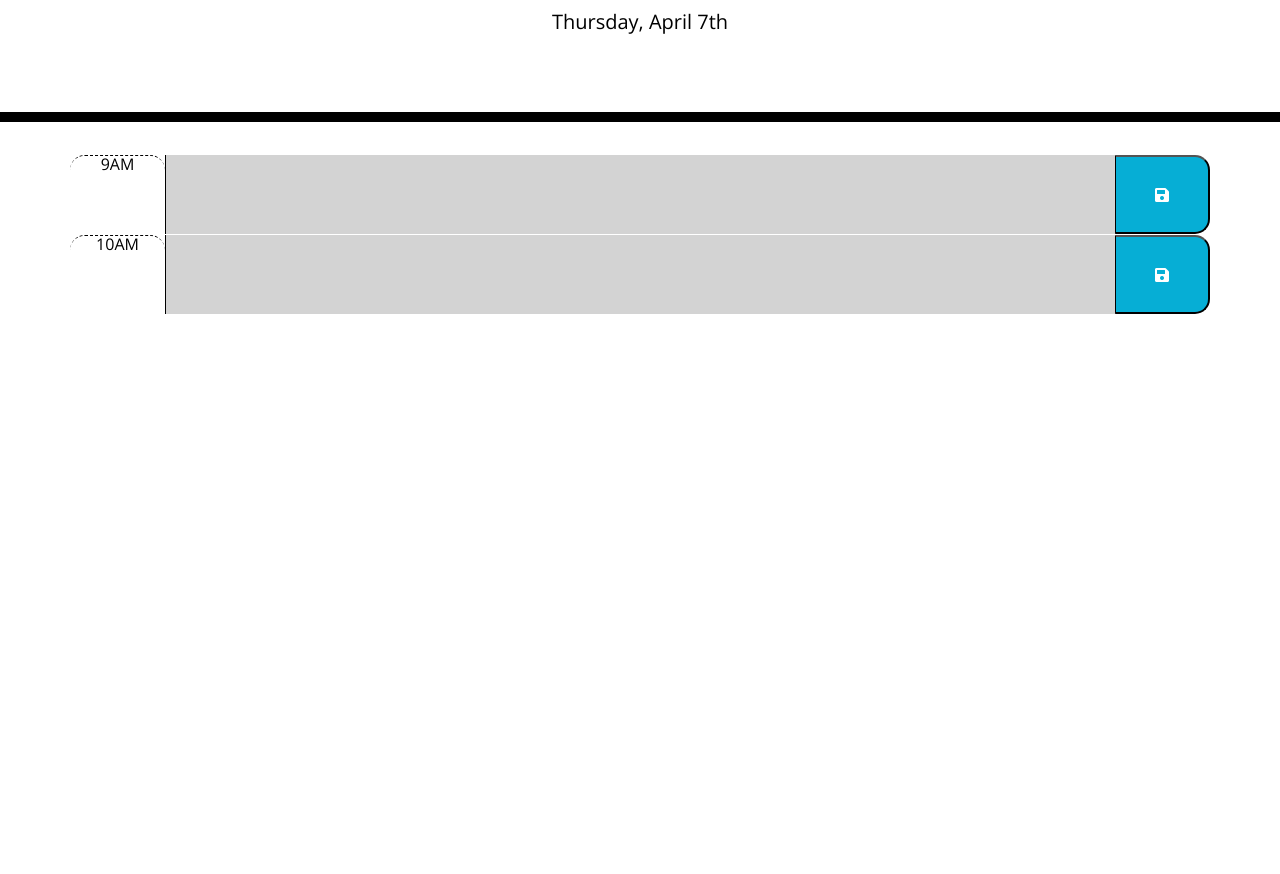
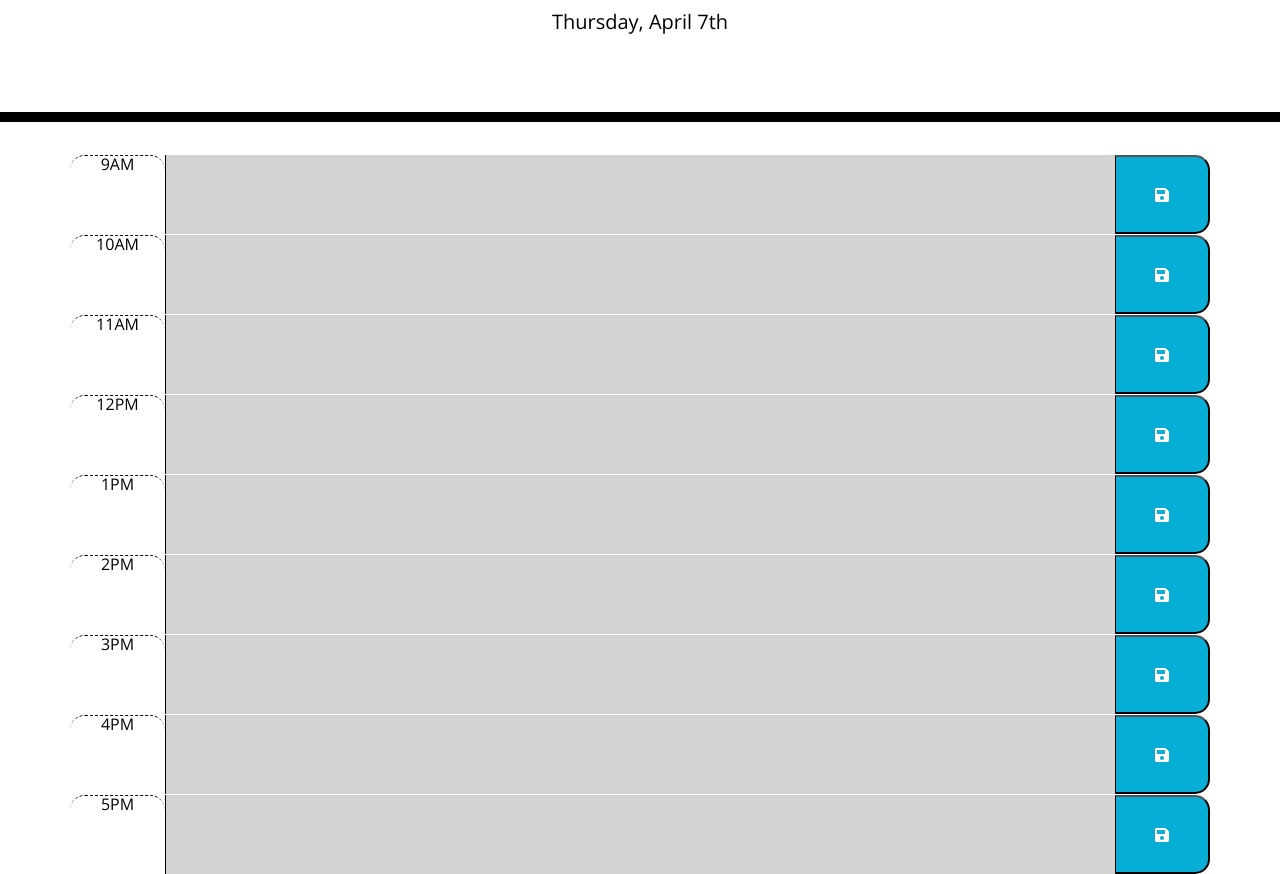
Before and after one commit to lindybriggs/Work-Day-Scheduler, a plain HTML site: page index.html in a window 1280 px wide. Shown: the part 182-1056 px from the top of the page. Before the commit the page ends 800 px from the top, so only its background shows below. Drawn offline with nearby package versions, Linux system fonts and the light colour scheme.

Commit message:
comments added to script. readme updated, except for link and screenshot

```diff
--- a/index.html
+++ b/index.html
@@ -22,14 +22,58 @@
   </header>
   <div class="container">
     <!-- Timeblocks go here -->
+    <!-- 9AM -->
     <div class="row">
-      <div class="time-block hour col-1" >9AM</div>
+      <div class="time-block hour col-1">9AM</div>
       <textarea id="9" class="col-10 hour-chunk" data-hour="9"></textarea>
       <button class="saveBtn col-1"><i class="fas fa-save"></i></button>
     </div>
+    <!-- 10AM -->
     <div class="row">
       <div class="time-block hour col-1">10AM</div>
       <textarea id="10" class="col-10 hour-chunk" data-hour="10"></textarea>
+      <button class="saveBtn col-1"><i class="fas fa-save"></i></button>
+    </div>
+    <!-- 11AM -->
+    <div class="row">
+      <div class="time-block hour col-1">11AM</div>
+      <textarea id="11" class="col-10 hour-chunk" data-hour="11"></textarea>
+      <button class="saveBtn col-1"><i class="fas fa-save"></i></button>
+    </div>
+    <!-- 12PM -->
+    <div class="row">
+      <div class="time-block hour col-1">12PM</div>
+      <textarea id="12" class="col-10 hour-chunk" data-hour="12"></textarea>
+      <button class="saveBtn col-1"><i class="fas fa-save"></i></button>
+    </div>
+    <!-- 1PM -->
+    <div class="row">
+      <div class="time-block hour col-1">1PM</div>
+      <textarea id="13" class="col-10 hour-chunk" data-hour="13"></textarea>
+      <button class="saveBtn col-1"><i class="fas fa-save"></i></button>
+    </div>
+    <!-- 2PM -->
+    <div class="row">
+      <div class="time-block hour col-1">2PM</div>
+      <textarea id="14" class="col-10 hour-chunk" data-hour="14"></textarea>
+      <button class="saveBtn col-1"><i class="fas fa-save"></i></button>
+    </div>
+    <!-- 3PM -->
+    <div class="row">
+      <div class="time-block hour col-1">3PM</div>
+      <textarea id="15" class="col-10 hour-chunk" data-hour="15"></textarea>
+      <button class="saveBtn col-1"><i class="fas fa-save"></i></button>
+    </div>
+    <!-- 4PM -->
+    <div class="row">
+      <div class="time-block hour col-1">4PM</div>
+      <textarea id="16" class="col-10 hour-chunk" data-hour="16"></textarea>
+      <button class="saveBtn col-1"><i class="fas fa-save"></i></button>
+    </div>
+    <!-- 5PM -->
+    <div class="row">
+      <div class="time-block hour col-1">5PM</div>
+      <textarea id="17" class="col-10 hour-chunk" data-hour="17"></textarea>
       <button class="saveBtn col-1"><i class="fas fa-save"></i></button>
     </div>
   </div>
--- a/script.js
+++ b/script.js
@@ -6,24 +6,21 @@ $("#currentDay").text(date.format("dddd, MMMM Do"))
 
 console.log("date working");
 
+// WHEN I click into a timeblock
+// THEN I can enter an event
+// WHEN I click the save button for that timeblock
+// THEN the text for that event is saved in local storage
+// WHEN I refresh the page
+// THEN the saved events persist
 
-let saveButton = document.querySelector(".saveBtn");
-
-
-// imageContainer.addEventListener("click", function(event) {
-//     var element = event.target;
-
-//     // Check if the clicked element was an image
-//     if (element.matches("img")) {
-//       // Get the current value of the image's data-state attribute
-//       var state = element.getAttribute("data-state");
-
+// Event listener waits for clicks on .container class items
+// Upon click, function runs for enteredText variable, which is the text area
 let container = document.querySelector(".container")
 
-container.addEventListener("click", function(event){
+container.addEventListener("click", function (event) {
     let element = event.target;
 
-    if (element.matches("button")){
+    if (element.matches("button")) {
         let enteredText = element.parentElement.children[1];
         console.log(event.target);
 
@@ -34,7 +31,8 @@ container.addEventListener("click", function(event){
     }
 })
 
-
+// Called in above event listener function
+// Saves value of what's inside text area to local storage
 function saveEvent(enteredText) {
     console.log(enteredText.id);
     localStorage.setItem(enteredText.id, enteredText.value);
@@ -43,24 +41,28 @@ function saveEvent(enteredText) {
 
 }
 
+// Called in above event listener function
+// Defining allTextAreas variable builds array of element objects/text areas
+// For loop runs through length of array & sets value of current text area to local storage of that hour (using i+9)
 let allTextAreas = document.querySelectorAll('textarea');
 
 function renderSavedEvent() {
 
     for (let i = 0; i < allTextAreas.length; i++) {
-        console.log((i+9).toString())
+        console.log((i + 9).toString())
         console.log(allTextAreas[i])
         allTextAreas[i].value = localStorage.getItem((i + 9));
-        console.log((typeof(i + 9)));
+        console.log((typeof (i + 9)));
     }
 }
-
 
 // WHEN I scroll down
 // THEN I am presented with timeblocks for standard business hours
 // WHEN I view the timeblocks for that day
 // THEN each timeblock is color coded to indicate whether it is in the past, present, or future
 
+// Checking if hour of current time is greater than, equal, or less than hour given in text area dataset
+// Adds class to change color of text area based on the above
 function colorBlock() {
     let currentHour = moment().hours();
     console.log(currentHour);
@@ -71,23 +73,18 @@ function colorBlock() {
         let thatHour = this.dataset.hour;
         if (thatHour > currentHour) {
             $(this).addClass('future');
-        } else if (thatHour === currentHour) {
+        } else if (parseInt(thatHour) === currentHour) {
             $(this).addClass('present');
         } else {
             $(this).addClass('past');
         }
 
-        // console.log(enteredText);
+        console.log(blockHour);
+        console.log(thatHour);
     })
 
 }
 
-
+// Immediately calling these functions upon page load
 colorBlock();
 renderSavedEvent();
-// WHEN I click into a timeblock
-// THEN I can enter an event
-// WHEN I click the save button for that timeblock
-// THEN the text for that event is saved in local storage
-// WHEN I refresh the page
-// THEN the saved events persist
```
Also changed, not shown: 1 other file.
